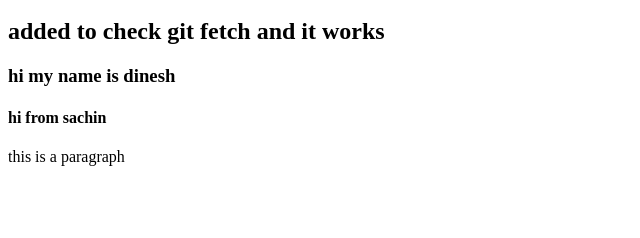
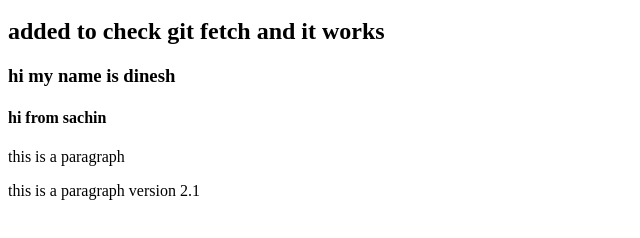
Before and after one commit to dinesh13506/myProject, a plain HTML site: page index.html in a window 1280 px wide. Shown: the part 48-286 px from the top of the page, without its empty margins (0-640 px from the left). Drawn offline with Linux system fonts and the light colour scheme.

Commit message:
added paragraph version 2.1

```diff
--- a/index.html
+++ b/index.html
@@ -3,3 +3,4 @@
 <h3> hi my name is dinesh </h3>
 <h4> hi from sachin </h4>
 <p> this is a paragraph </p>
+<p> this is a paragraph version 2.1</p>
```
